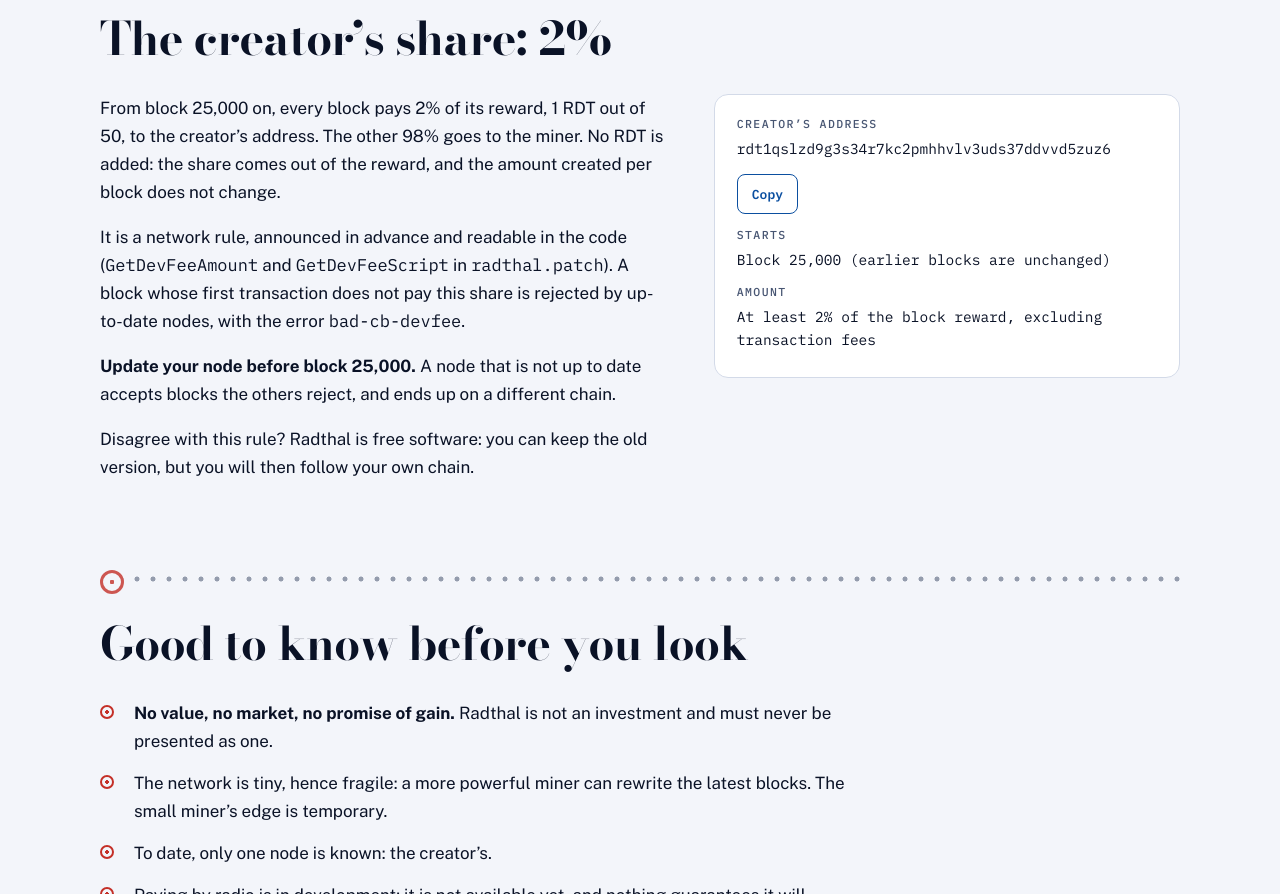
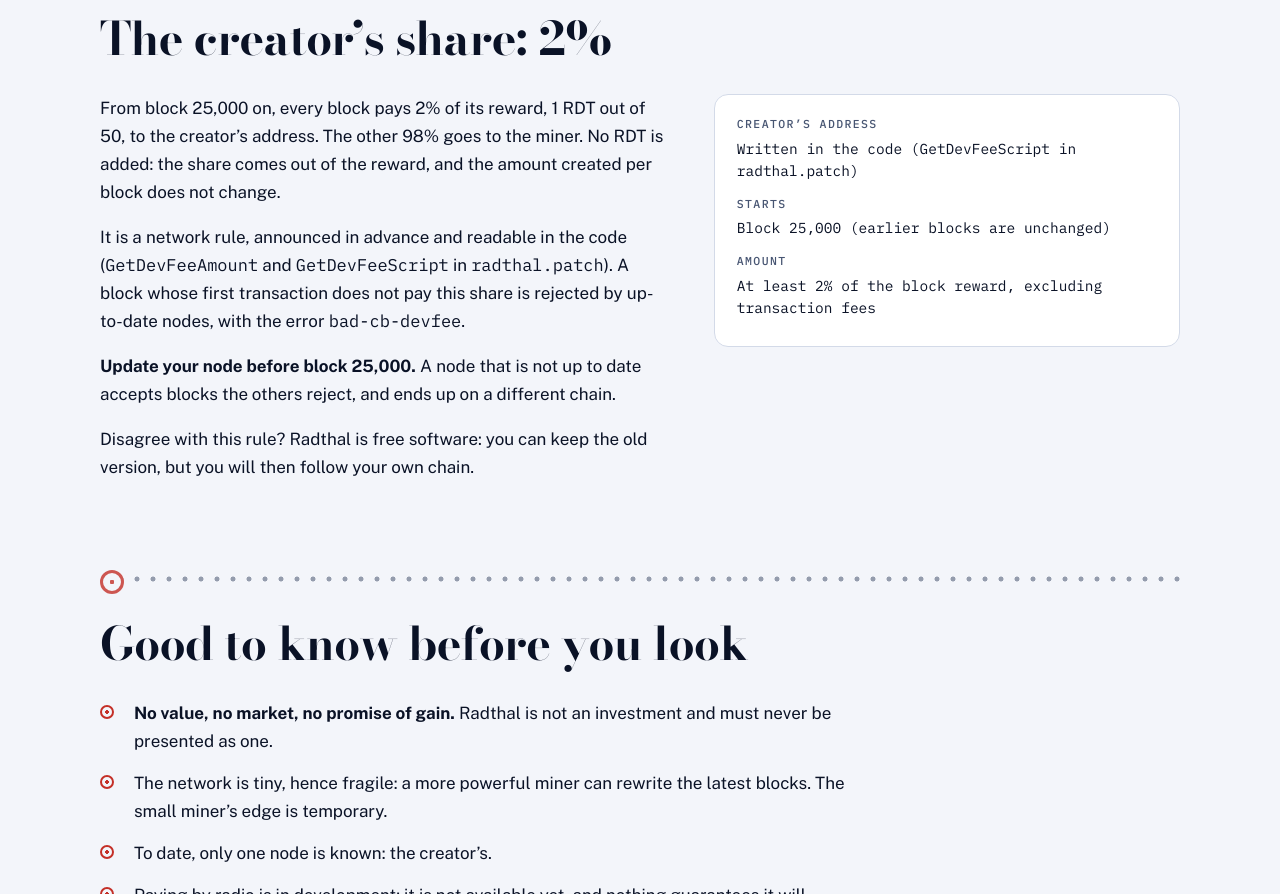
Before and after one commit to bryancarterdouglas/radthal, a plain HTML site: page docs/index.html in a window 1280 px wide. Shown: the part 9387-10281 px from the top of the page. Drawn offline with nearby package versions, Linux system fonts and the light colour scheme; animation ran at ten frames a second.

Commit message:
Documentation : l'adresse du createur n'est plus ecrite dans le README ni sur le site
Elle reste dans le code (radthal.patch, Dockerfile.ckpool), la ou la regle du reseau l'exige ; le README et le site
renvoient a la fonction GetDevFeeScript.

Co-Authored-By: Claude Sonnet 5.5 <noreply@anthropic.com>
Claude-Session: https://claude.ai/code/session_018ZsboC9oCkQezjia8aR4uR

```diff
--- a/docs/index.html
+++ b/docs/index.html
@@ -641,8 +641,7 @@ sudo docker compose up -d --build" data-target="cmd"><span class="fr">Copier</sp
       </div>
       <div class="box">
         <div class="lab"><span class="fr">Adresse du créateur</span><span class="en">Creator’s address</span></div>
-        <div class="val" id="dev">rdt1qslzd9g3s34r7kc2pmhhvlv3uds37ddvvd5zuz6</div>
-        <div class="row"><button class="copy" type="button" data-copy="rdt1qslzd9g3s34r7kc2pmhhvlv3uds37ddvvd5zuz6" data-target="dev"><span class="fr">Copier</span><span class="en">Copy</span></button></div>
+        <div class="val"><span class="fr">Écrite dans le code (<code>GetDevFeeScript</code> dans <code>radthal.patch</code>)</span><span class="en">Written in the code (<code>GetDevFeeScript</code> in <code>radthal.patch</code>)</span></div>
         <div class="lab"><span class="fr">Début</span><span class="en">Starts</span></div>
         <div class="val"><span class="fr">Bloc 25&nbsp;000 (les blocs d’avant ne changent pas)</span><span class="en">Block 25,000 (earlier blocks are unchanged)</span></div>
         <div class="lab"><span class="fr">Montant</span><span class="en">Amount</span></div>
```
Also changed, not shown: 2 other files.
